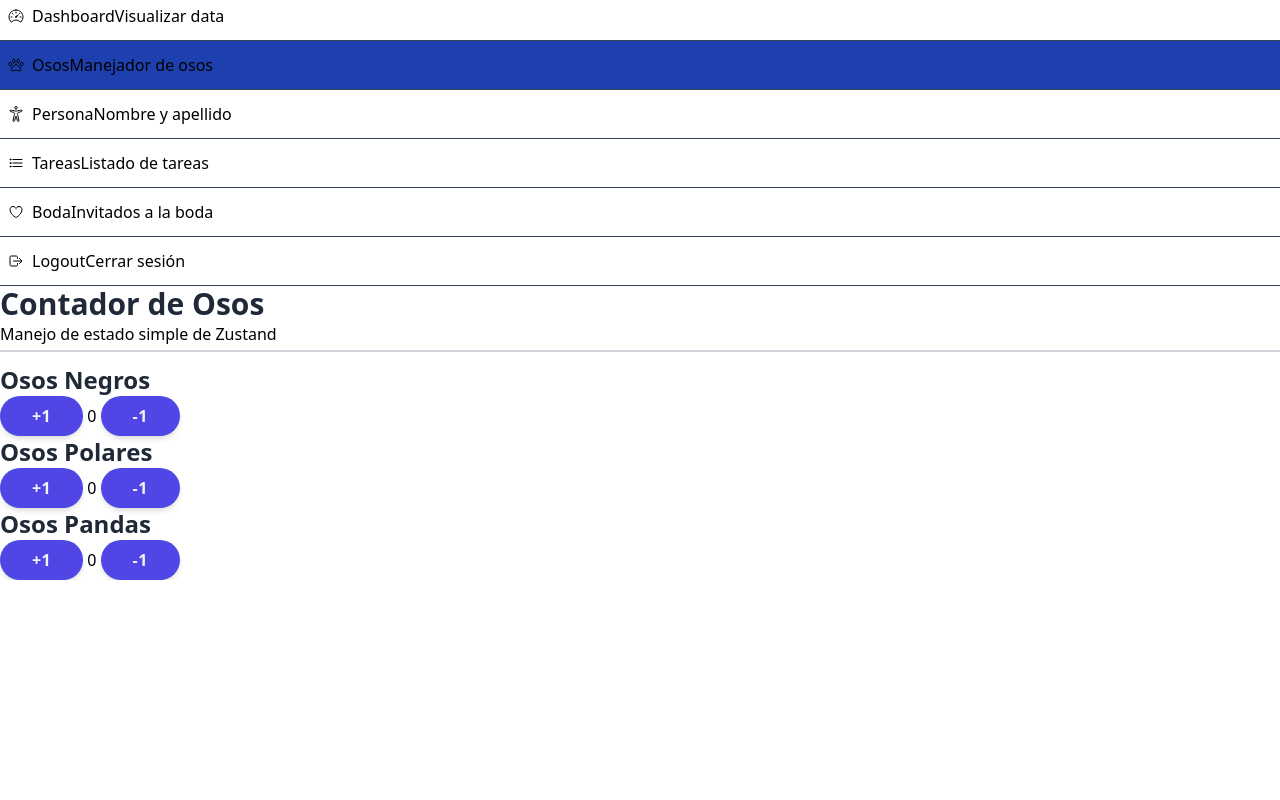
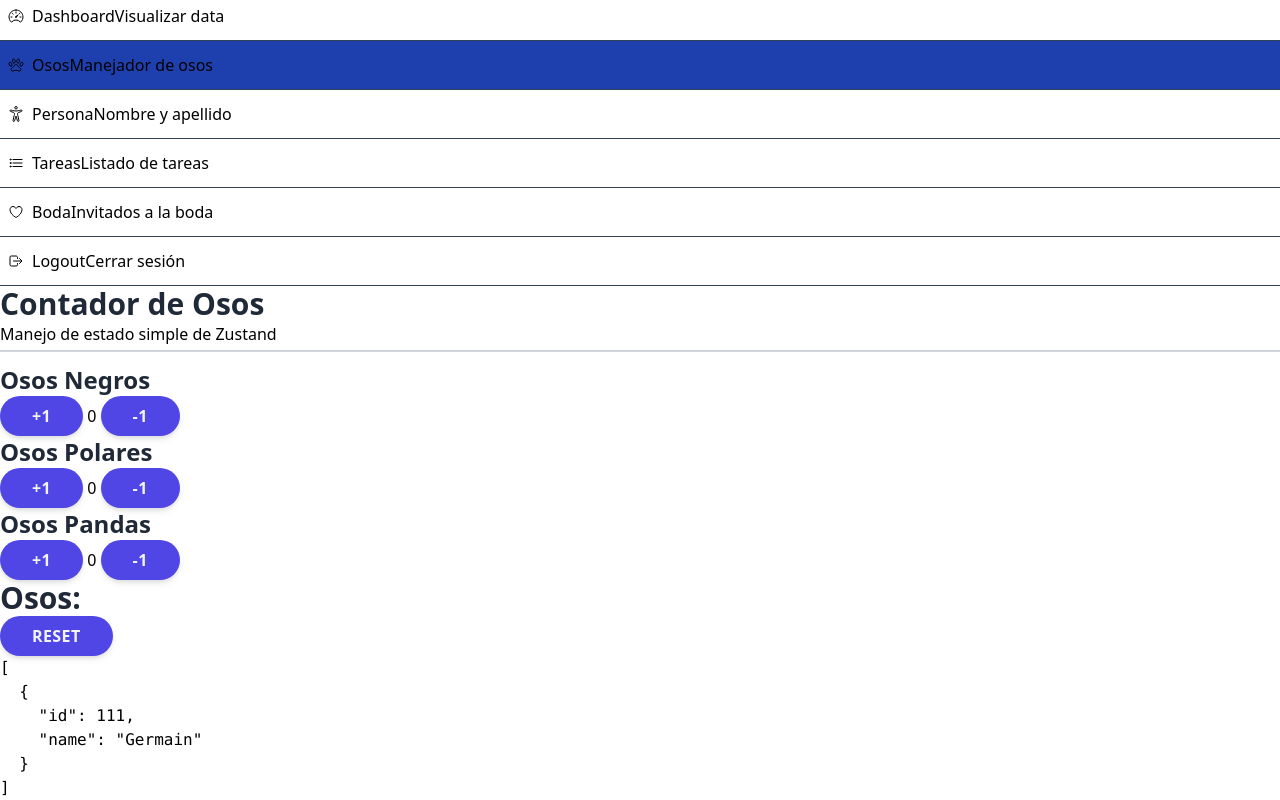
Before and after one commit to gergg90/zustand-dashboard, a React (Vite) app: page /dashboard/bears in a window 1280 px wide. Shown: the part 416-1216 px from the top of the page. Before the commit the page ends 996 px from the top, so only its background shows below. Built offline with nearby package versions, Linux system fonts and the light colour scheme.

Commit message:
useShallow zustand nested objects

```diff
--- a/src/pages/01-basic/BearPage.tsx
+++ b/src/pages/01-basic/BearPage.tsx
@@ -1,3 +1,4 @@
+import { useShallow } from "zustand/react/shallow";
 import { WhiteCard } from "../../components";
 import { useBearsStore } from "../../stores";
 
@@ -12,6 +13,7 @@ export const BearPage = () => {
         <BlackBears />
         <PolarBears />
         <PandaBears />
+        <BearsDisplay />
       </div>
     </>
   );
@@ -70,3 +72,18 @@ export function PandaBears() {
     </WhiteCard>
   );
 }
+
+export function BearsDisplay() {
+  const bears = useBearsStore(useShallow((state) => state.bears));
+
+  // const bears = useBearsStore((state) => state.bears);
+  const doNothing = useBearsStore((state) => state.doNothing);
+
+  return (
+    <WhiteCard>
+      <h1>Osos:</h1>
+      <button onClick={doNothing}>Reset</button>
+      <pre>{JSON.stringify(bears, null, 2)}</pre>
+    </WhiteCard>
+  );
+}
--- a/src/stores/bears/bears.store.ts
+++ b/src/stores/bears/bears.store.ts
@@ -1,9 +1,18 @@
 import { create } from "zustand";
+
+interface Bears {
+  id: number;
+  name: string;
+}
 
 interface BearState {
   blackBears: number;
   pandaBears: number;
   polarBears: number;
+
+  bears: Bears[];
+
+  doNothing: () => void;
 
   //blackBear
   increseBlackBear: (by: number) => void;
@@ -24,6 +33,10 @@ export const useBearsStore = create<BearState>()((set) => ({
   blackBears: 0,
   pandaBears: 0,
   polarBears: 0,
+
+  bears: [{ id: 111, name: "Germain" }],
+  doNothing: () => set((state) => ({ bears: [...state.bears] })),
+
   //function blackBear
   increseBlackBear: (by) =>
     set((state) => ({ blackBears: state.blackBears + by })),
```
